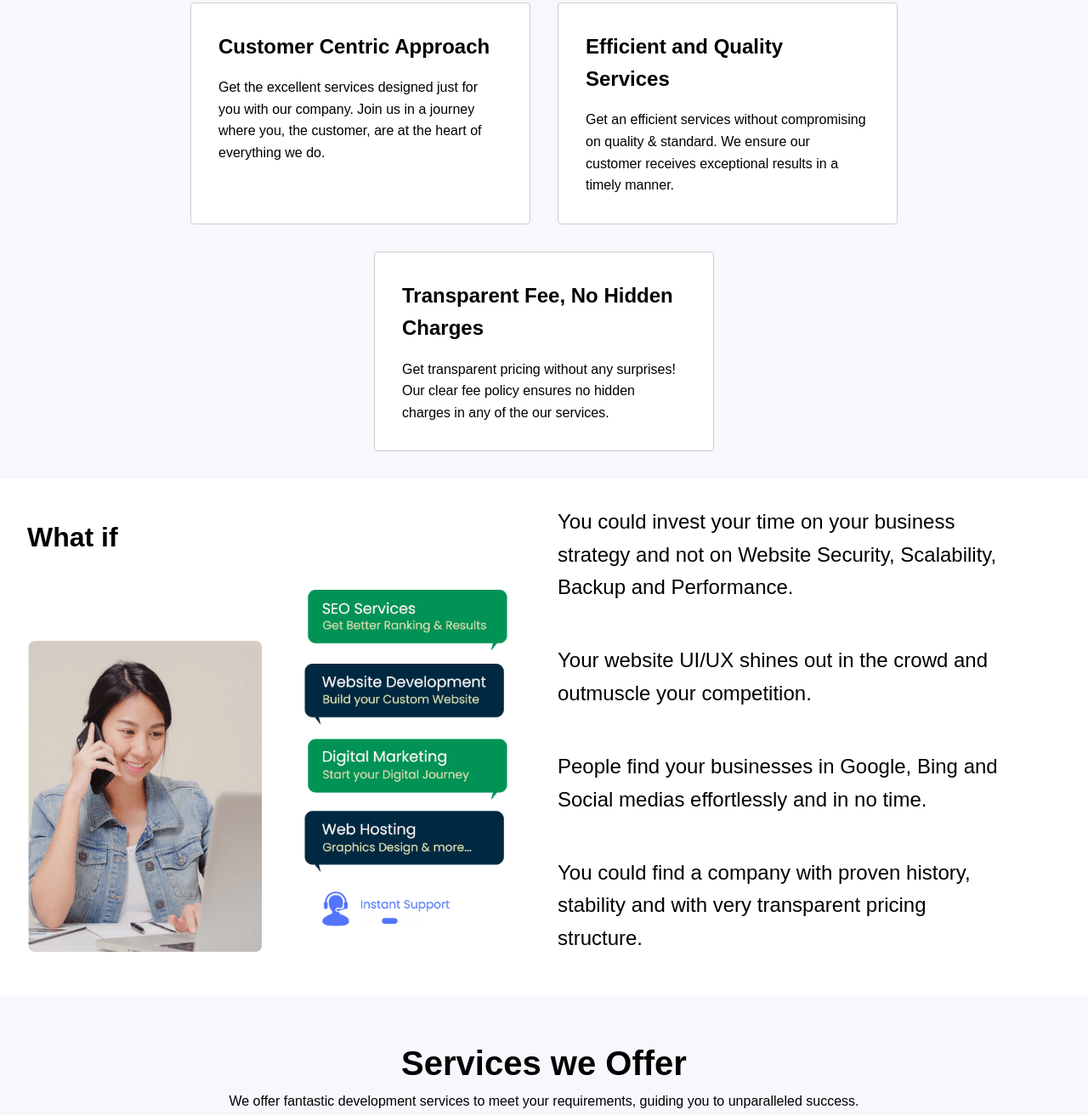
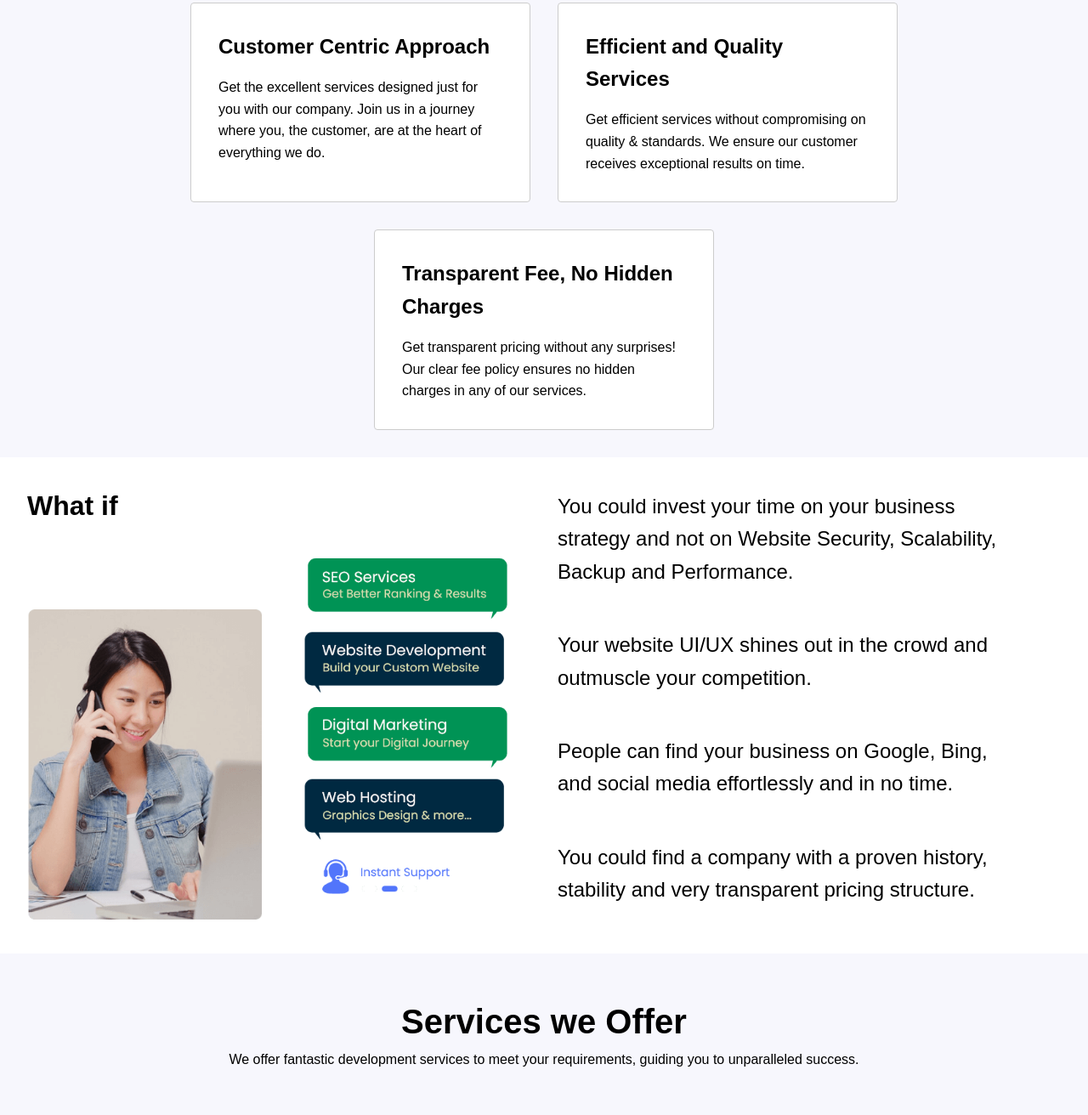
Before and after one commit to reuelrai/Delta-Creation-Clone, a plain HTML site: page dist/index.html in a window 1280 px wide. Shown: the part 580-1892 px from the top of the page at 85% size. Drawn offline with Linux system fonts and the light colour scheme.

Commit message:
Update index.html

```diff
--- a/dist/index.html
+++ b/dist/index.html
@@ -4,7 +4,7 @@
 <head>
     <meta charset="UTF-8">
     <meta name="viewport" content="width=device-width, initial-scale=1.0">
-    <title>Delta Creation Clone</title>
+    <title>Delta Creation Clone Website</title>
     <link rel="stylesheet" href="./css/main.css">
     <link rel="stylesheet" href="https://cdnjs.cloudflare.com/ajax/libs/font-awesome/6.5.1/css/all.min.css">
     <!-- favicon -->
@@ -14,7 +14,7 @@
         content="Delta Creation offers digital services like SEO, WordPress development, and digital marketing to help your business grow.">
     <meta name="keywords" content="Delta Creation, digital services, SEO, WordPress development, digital marketing">
     <meta name="author" content="Delta Creation">
-    <meta name="Delta Creation Clone" content="Delta Creation Clone made for educational purpose only">
+    <meta name="Delta Creation Clone" content=" Delta Creation Clone made for educational purpose only">
 </head>
 
 <body>
@@ -84,13 +84,13 @@
             </div>
             <div class="box">
                 <h1>Efficient and Quality Services</h1>
-                <p>Get an efficient services without compromising on quality & standard. We ensure our customer
-                    receives exceptional results in a timely manner.</p>
+                <p>Get efficient services without compromising on quality & standards. We ensure our customer
+                    receives exceptional results on time.</p>
             </div>
             <div class="box">
                 <h1>Transparent Fee, No Hidden Charges</h1>
                 <p>Get transparent pricing without any surprises! Our clear fee policy ensures no hidden charges
-                    in any of the our services.</p>
+                    in any of our services.</p>
             </div>
         </section>
 
@@ -115,12 +115,12 @@
                 </div>
                 <div class="message">
                     <p>
-                        People find your businesses in Google, Bing and Social medias effortlessly and in no time.
+                        People can find your business on Google, Bing, and social media effortlessly and in no time.
                     </p>
                 </div>
                 <div class="message">
                     <p>
-                        You could find a company with proven history, stability and with very transparent pricing
+                        You could find a company with a proven history, stability and very transparent pricing
                         structure.
                     </p>
                 </div>
```
